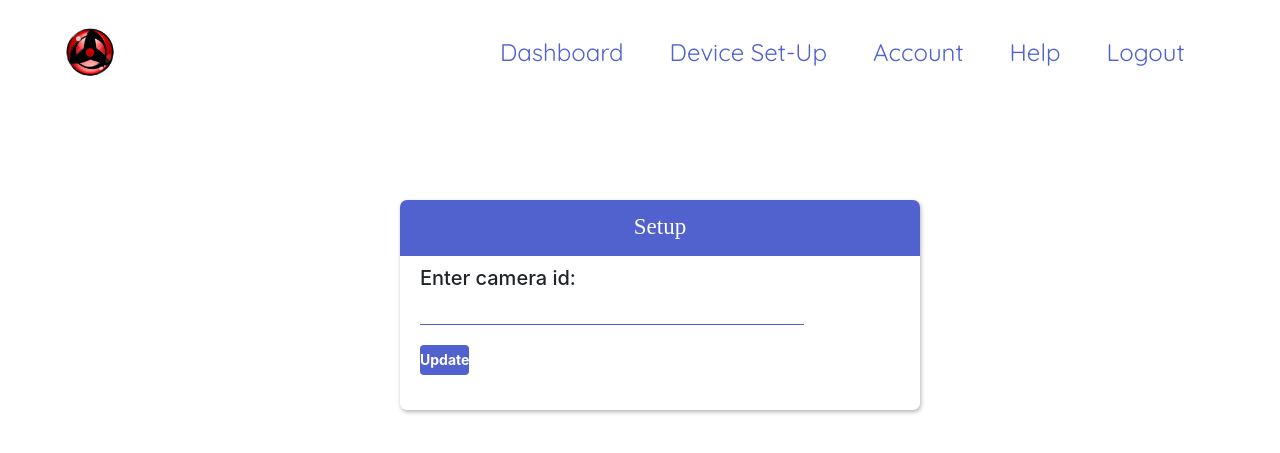
After one commit to temiowolabi/Azur, a Flask app: template templates/setup.html in a window 1280 px wide. The commit adds this page. Shown: the top 453 px of the page. Run offline with Flask 2, Linux system fonts and the light colour scheme; the template is opened without the code that fills it, so the values that code supplies are empty; parts of the project's set-up code (start-up, migrations or seed data) failed here and were passed over; some libraries are stand-ins or nearby versions.

```diff
--- a/__init__.py
+++ b/__init__.py
@@ -1,14 +1,10 @@
-import flask
-import flask_mysqldb
-import pubnub
-import uuid
+import bcrypt
 from flask import Flask, render_template, request, session, redirect, url_for
 from flask_mysqldb import MySQL, MySQLdb
-
+from mysql.connector import connect, Error
 from pubnub.callbacks import SubscribeCallback
 from pubnub.pnconfiguration import PNConfiguration
 from pubnub.pubnub import PubNub
-from pprint import pprint
 
 app = Flask(__name__)
 app.secret_key = "AzurCam123"
@@ -26,12 +22,9 @@ pnconfig.subscribe_key = "sub-c-60d39bd0-5cfb-11ec-96e9-32997ff5e1b9"
 pnconfig.publish_key = "pub-c-0586af82-d21f-4eb0-a261-9b0ec1e03ba0"
 
 pubnub = PubNub(pnconfig)
-
-
-
-
 alive = 0
 data = {}
+
 
 @app.route('/', methods=['GET', 'POST'])
 def index():
@@ -40,17 +33,21 @@ def index():
         if 'email' in request.form and 'password' in request.form:
             email = request.form['email']
             password = request.form['password']
-
             cursor = db.connection.cursor(MySQLdb.cursors.DictCursor)
-            cursor.execute("SELECT * FROM users WHERE email=%s AND password =%s", (email, password))
+            sql = "SELECT * FROM users WHERE email= '%s'" % email
+            print(sql)
+            cursor.execute(sql)
             info = cursor.fetchone()
 
             if info is not None:
-                if info['email'] == email and info['password'] == password:
-                    #save variables
+                hashed = info['password']
+                print(hashed)
+                if info['email'] == email and bcrypt.checkpw(password.encode('utf-8'), hashed.encode('utf-8')):
+                    # save variables
                     session['loginsuccess'] = True
                     session['user_id'] = info['user_id']
                     session['name'] = info['name']
+                    session['password'] = info['password']
                     session['username'] = info['username']
                     session['email'] = info['email']
                     session['iot_id'] = info['iot_id']
@@ -62,9 +59,23 @@ def index():
     return render_template("index.html")
 
 
-@app.route("/account")
+@app.route("/account", methods=['GET', 'POST'])
 def account():
     if session['loginsuccess']:
+        print("a")
+        if request.method == "POST":
+
+            if "name" in request.form and "username" in request.form and "email" in request.form and "password" in request.form:
+                name = request.form['name']
+                username = request.form['username']
+                username2 = session['username']
+                email = request.form['email']
+
+                cursor = db.connection.cursor(MySQLdb.cursors.DictCursor)
+                cursor.execute("UPDATE azurcam.users SET name = %s, username = %s, email = %s WHERE "
+                               "username = %s", (name, username, email, username2))
+                db.connection.commit()
+                return redirect(url_for('index'))
         return render_template("account.html")
     else:
         (print("Not Signed In"))
@@ -80,9 +91,10 @@ def registration():
             email = request.form['email']
             password = request.form['password']
 
+            hashed = bcrypt.hashpw(password.encode('utf-8'), bcrypt.gensalt())
             cursor = db.connection.cursor(MySQLdb.cursors.DictCursor)
             cursor.execute("INSERT INTO azurcam.users(name, username, email, password)VALUES(%s, %s, %s, %s)",
-                           (name, username, email, password))
+                           (name, username, email, hashed))
 
             db.connection.commit()
             return redirect(url_for('index'))
@@ -94,7 +106,8 @@ def home():
     if session['loginsuccess']:
         iot_id = session['iot_id']
         cursor = db.connection.cursor(MySQLdb.cursors.DictCursor)
-        sql = "SELECT * FROM images WHERE image_reference LIKE '%s%%' " % iot_id
+        sql = "SELECT * FROM images WHERE image_reference LIKE '%s-%%' " % iot_id
+        print(sql)
         cursor.execute(sql)
         info = cursor.fetchall()
         array = []
@@ -121,15 +134,51 @@ def logout():
     return redirect(url_for('index'))
 
 
+@app.route('/setup', methods=['GET', 'POST'])
+def setup():
+    if session['loginsuccess']:
+        if request.method == 'POST':
+            if 'iot_id' in request.form:
+                username = session['username']
+                iot_id = request.form['iot_id']
+
+                cursor = db.connection.cursor(MySQLdb.cursors.DictCursor)
+                sql = "UPDATE users SET iot_id = '%s' WHERE username = '%s'" % (iot_id, username)
+                cursor.execute(sql)
+                db.connection.commit()
+                session['iot_id'] = iot_id
+            return redirect(url_for('home'))
+        else:
+            return render_template('setup.html')
+    # salt
+    else:
+        (print("Not Signed In"))
+        return render_template("index.html")
+
+
 """
 RECIEVING DETECTED MOTION FROM PUBNUB
 """
+
+
 class MySubscribeCallback(SubscribeCallback):
     def message(self, pubnub, message):
         messageArray = message.__dict__
-        print(messageArray['message']['sender'])
-        cursor = db.connection.cursor()
-        cursor.execute("INSERT INTO azurcam.users(name, username, email, password)")
+        image_reference = messageArray['message']['image-reference']
+        update_query = "INSERT INTO images (image_reference) VALUES ('%s')" % image_reference
+        print(update_query)
+        try:
+            with connect(
+                    host="localhost",
+                    user="root",
+                    password="",
+                    database="azurcam"
+            ) as connection:
+                with connection.cursor() as cursor:
+                    cursor.execute(update_query)
+                    connection.commit()
+        except Error as e:
+            print(e)
 
 
 pubnub.add_listener(MySubscribeCallback())
@@ -138,4 +187,4 @@ pubnub.subscribe().channels("azurcam-channel").with_presence() \
     .execute()
 
 if __name__ == '__main__':
-    app.run(debug = True)
+    app.run(debug=True)
--- a/static/css/style.css
+++ b/static/css/style.css
@@ -834,3 +834,29 @@ details summary{
 }
 
 /*Help Section End*/
+
+.setupHeading{
+   background: #5161ce;
+   width:100%;
+   border-radius: 7px 7px 0px 0px;
+   padding: 10px;
+   color: #fff;
+   text-align: center;
+   font-family: "Rubik";
+   font-size: 2.3em;
+}
+
+  .setupBtn {
+    background-color: #5161ce;
+    border: none;
+    color: white;
+    margin: 1rem 0 1.5rem;
+    height: 3rem;
+    border-radius: 0.4rem;
+    font-weight: bold;
+    font-size: 1.4rem;
+  }
+
+  .box .setupInput{
+    border:none;
+  }
--- a/templates/layout.html
+++ b/templates/layout.html
@@ -22,7 +22,7 @@
             <div id="mainListDiv" class="main_list">
                 <ul class="navlinks">
                     <li><a href="/home">Dashboard</a></li>
-                    <li><a href="/">Device Set-Up</a></li>
+                    <li><a href="/setup">Device Set-Up</a></li>
                     <li><a href="/account">Account</a></li>
                     <li><a href="/help">Help</a></li>
                     <li><a href="{{ url_for('logout') }}">Logout</a></li>
--- /dev/null
+++ b/templates/setup.html
@@ -0,0 +1,24 @@
+{% extends "layout.html" %}
+{% block body %}
+<body>
+<div class="helpContainer">
+    <div class="helpImage">
+
+    </div>
+
+    <div class="box">
+        <p class="setupHeading">Setup</p>
+        <div class="faqs">
+            <form action="/setup" method="post">
+                    <h2>Enter camera id:</h2>
+                    <input class="setupInput" type="text" name="iot_id" value="{{session['iot_id']}}">
+                <p> </p>
+                    <button class="form-btn">Update</button>
+            </form>
+        </div>
+    </div>
+</div>
+
+
+</body>
+{% endblock %}
```
Also changed, not shown: aws.py (deleted, +0 -34 lines), templates/account.html (+12 -10 lines), templates/home.html (+7 -29 lines).
